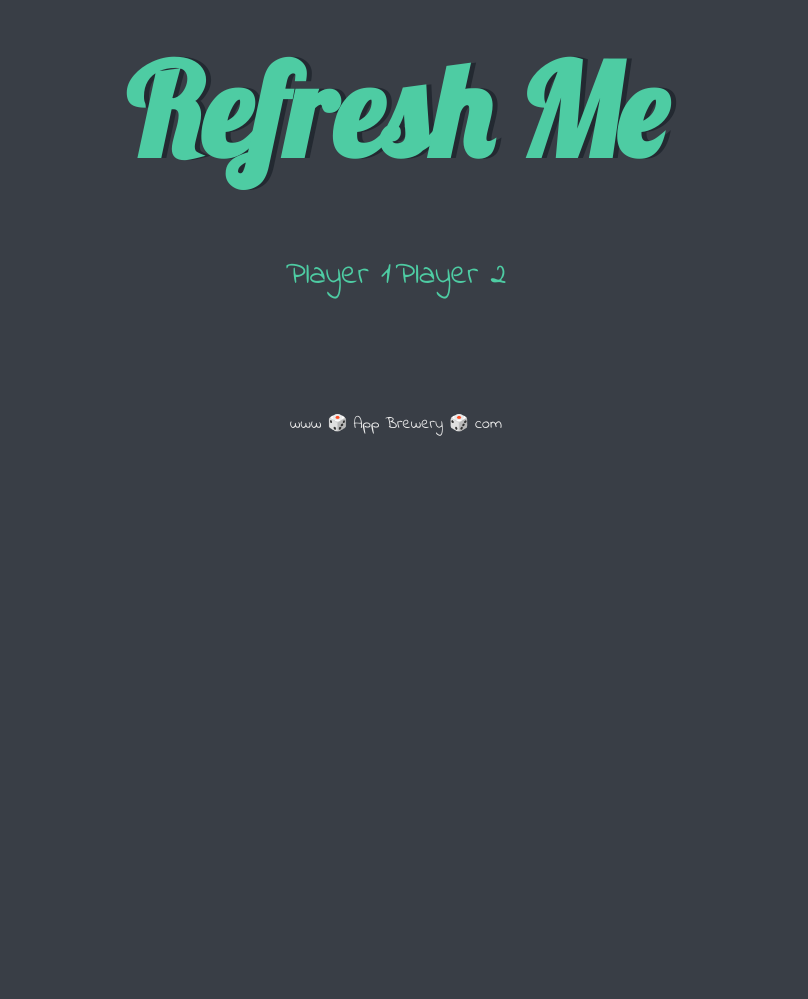
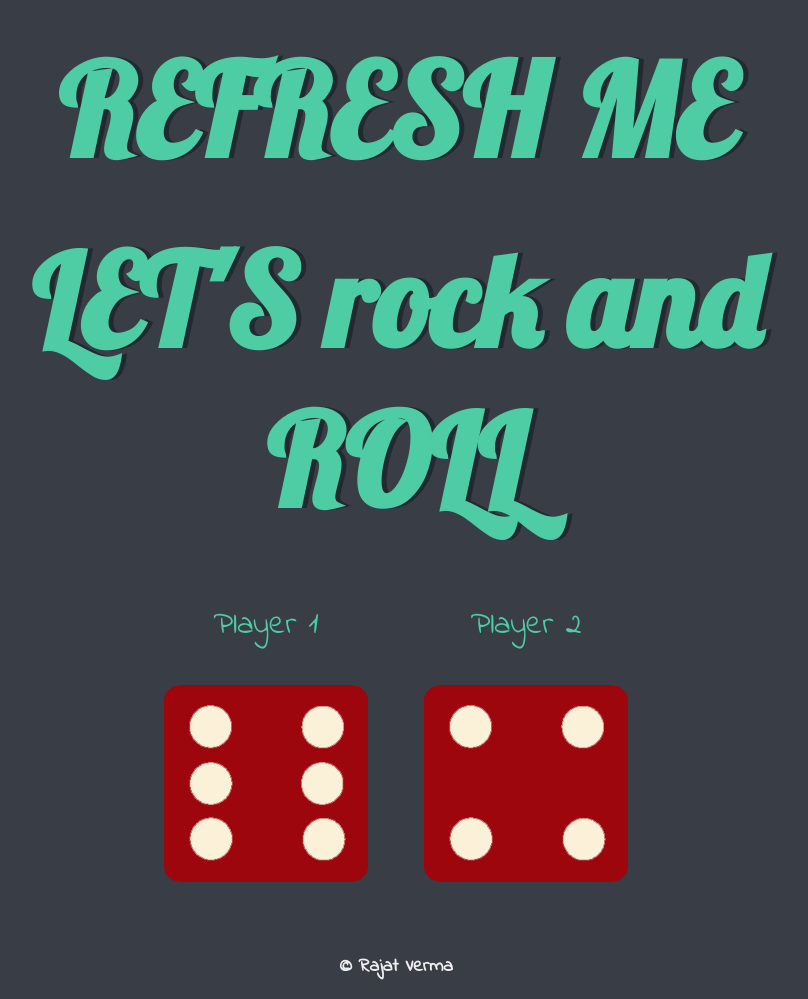
Before and after one commit to Rajatvermalko/Dice-Game, a plain HTML site: page index.html in a window 1280 px wide. Shown: the whole page, without its empty margins (244-1052 px from the left). Before the commit the page ends 800 px from the top, so only its background shows below. Drawn offline with Linux system fonts and the light colour scheme.

Commit message:
fix code

```diff
--- a/dicee.html
+++ b/index.html
@@ -2,24 +2,24 @@
 <html lang="en" dir="ltr">
   <head>
     <meta charset="utf-8">
-    <title>Dicee</title>
+    <title>DiceeROLL</title>
     <link rel="stylesheet" href="styles.css">
     <link href="https://fonts.googleapis.com/css?family=Indie+Flower|Lobster" rel="stylesheet">
 
   </head>
   <body>
-
     <div class="container">
-      <h1>Refresh Me</h1>
+      <h1><strong>REFRESH ME</strong></h1>
+      <h1>LET'S rock and ROLL</h1>
 
       <div class="dice">
         <p>Player 1</p>
-        <img class="img1" src="">
+        <img class="img1" src="images/dice6.png">
       </div>
 
       <div class="dice">
         <p>Player 2</p>
-        <img class="img2" src="">
+        <img class="img2" src="images/dice6.png">
       </div>
 
     </div>
@@ -28,6 +28,7 @@
   </body>
 
   <footer>
-    www 🎲 App Brewery 🎲 com
+   <h3> © Rajat Verma </h3>
   </footer>
-</html>
+  <script src="index.js"></script>
+  </html>
--- /dev/null
+++ b/index.js
@@ -0,0 +1,10 @@
+
+var n1=Math.floor((Math.random() * 6) + 1);
+var num1="images/dice"+n1+".png";
+document.querySelectorAll("img")[0].setAttribute("src",num1);
+
+var randomNumber1=Math.floor(Math.random()*6)+1;        // 1-6
+var randomDiceImage="dice"+randomNumber1+".png";         //dice1.png dice6.png
+var randomImageSource="images/"+randomDiceImage;        //images/dicel.png images/did
+var image1=document.querySelectorAll("img")[1];
+image1.setAttribute("src",randomImageSource);
```
Also changed, not shown: script.js (deleted).
